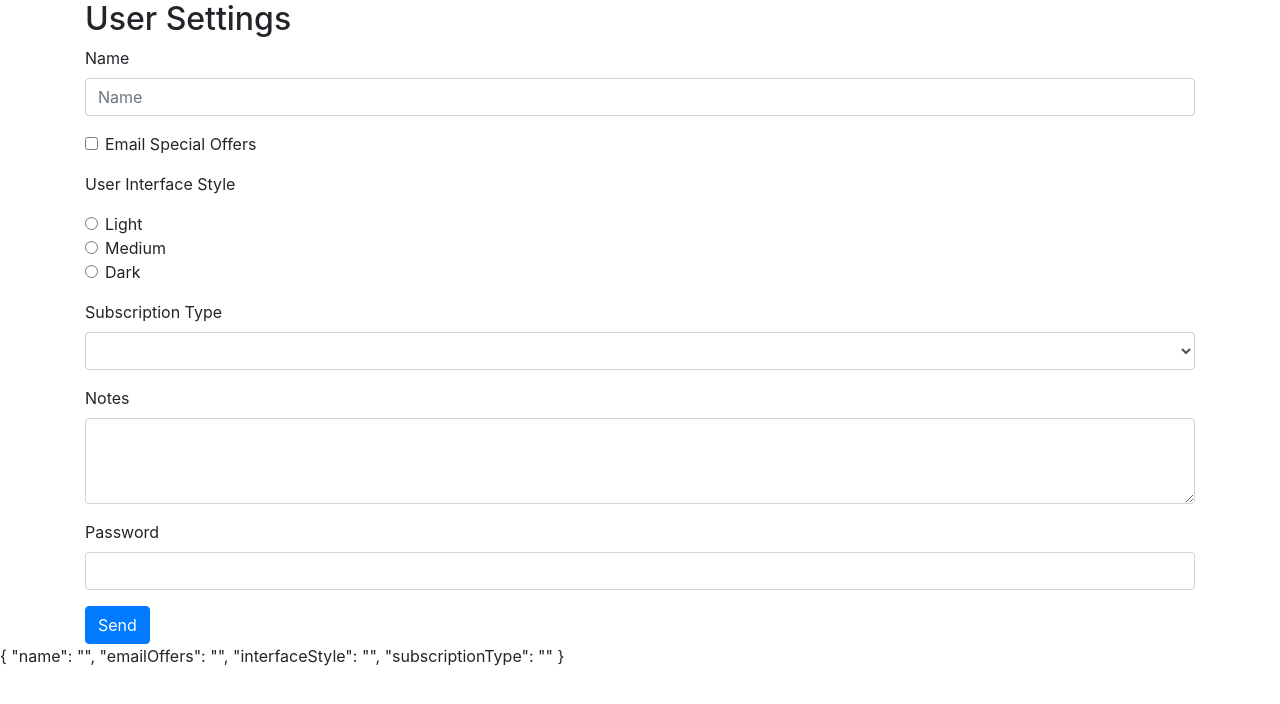
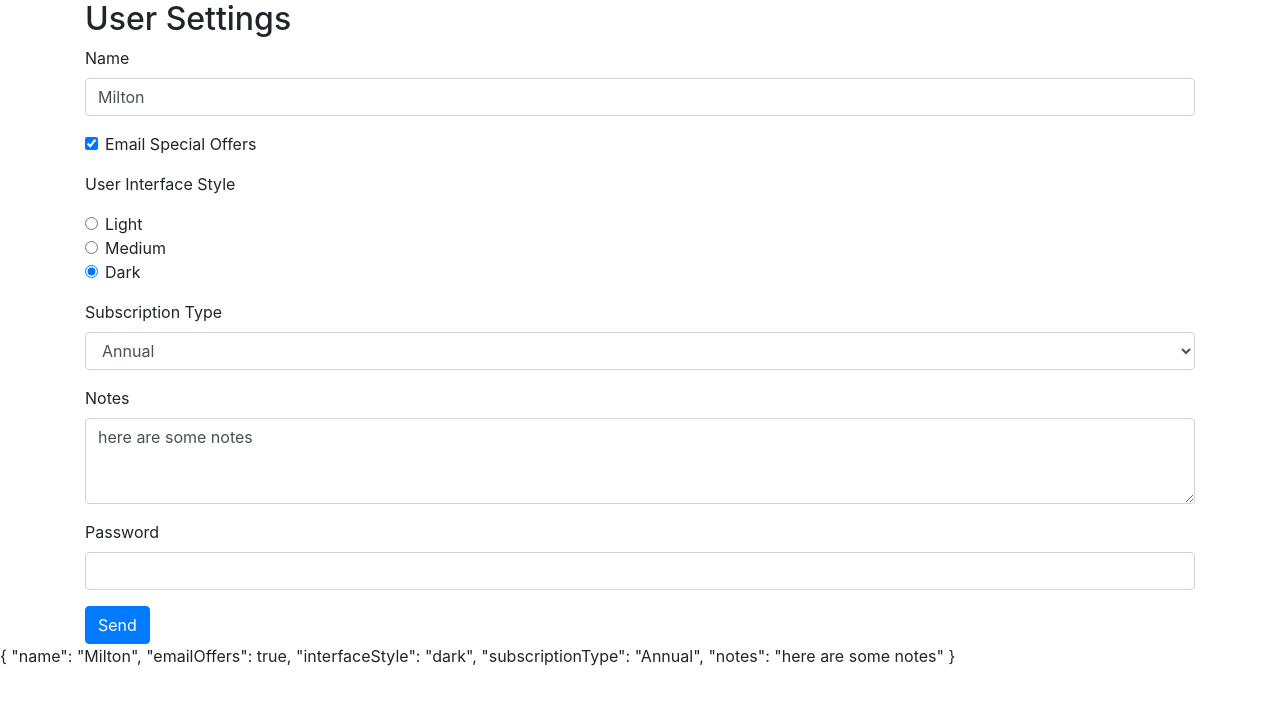
Before and after one commit to mbournehalley/angular-forms, an Angular app: page / in a window 1280 px wide. Shown: the top 704 px of the page. Built offline with nearby package versions, Linux system fonts and the light colour scheme.

Commit message:
feat: two way data binding

```diff
--- a/src/app/user-settings-form/user-settings-form.component.html
+++ b/src/app/user-settings-form/user-settings-form.component.html
@@ -8,7 +8,7 @@
         name="name"
         class="form-control"
         placeholder="Name"
-        ngModel
+        [(ngModel)]="userSettings.name"
       />
     </div>
     <div class="form-check form-group">
@@ -17,7 +17,7 @@
         id="emailOffers"
         name="emailOffers"
         type="checkbox"
-        ngModel
+        [(ngModel)]="userSettings.emailOffers"
       />
       <label for="emailOffers" class="form-check-label"
         >Email Special Offers</label
@@ -33,7 +33,7 @@
           name="interfaceStyle"
           value="light"
           checked
-          ngModel
+          [(ngModel)]="userSettings.interfaceStyle"
         /><label for="lightInterface" class="form-check-label">Light</label>
       </div>
       <div class="form-check">
@@ -43,7 +43,7 @@
           id="MediumInterface"
           name="interfaceStyle"
           value="medium"
-          ngModel
+          [(ngModel)]="userSettings.interfaceStyle"
         /><label for="MediumInterface" class="form-check-label">Medium</label>
       </div>
       <div class="form-check">
@@ -53,7 +53,7 @@
           id="DarkInterface"
           name="interfaceStyle"
           value="dark"
-          ngModel
+          [(ngModel)]="userSettings.interfaceStyle"
         /><label for="DarkInterface" class="form-check-label">Dark</label>
       </div>
     </div>
@@ -63,7 +63,7 @@
         id="subscriptionType"
         class="form-control"
         name="subscriptionType"
-        ngModel
+        [(ngModel)]="userSettings.subscriptionType"
       >
         <option value="Monthly">Monthly</option>
         <option value="Annual">Annual</option>
@@ -77,6 +77,7 @@
         id="notes"
         rows="3"
         class="form-control"
+        [(ngModel)]="userSettings.notes"
       ></textarea>
     </div>
     <div class="form-group">
@@ -94,4 +95,4 @@
   </form>
 </div>
 
-{{ form.value | json }}
+{{ userSettings | json }}
```
